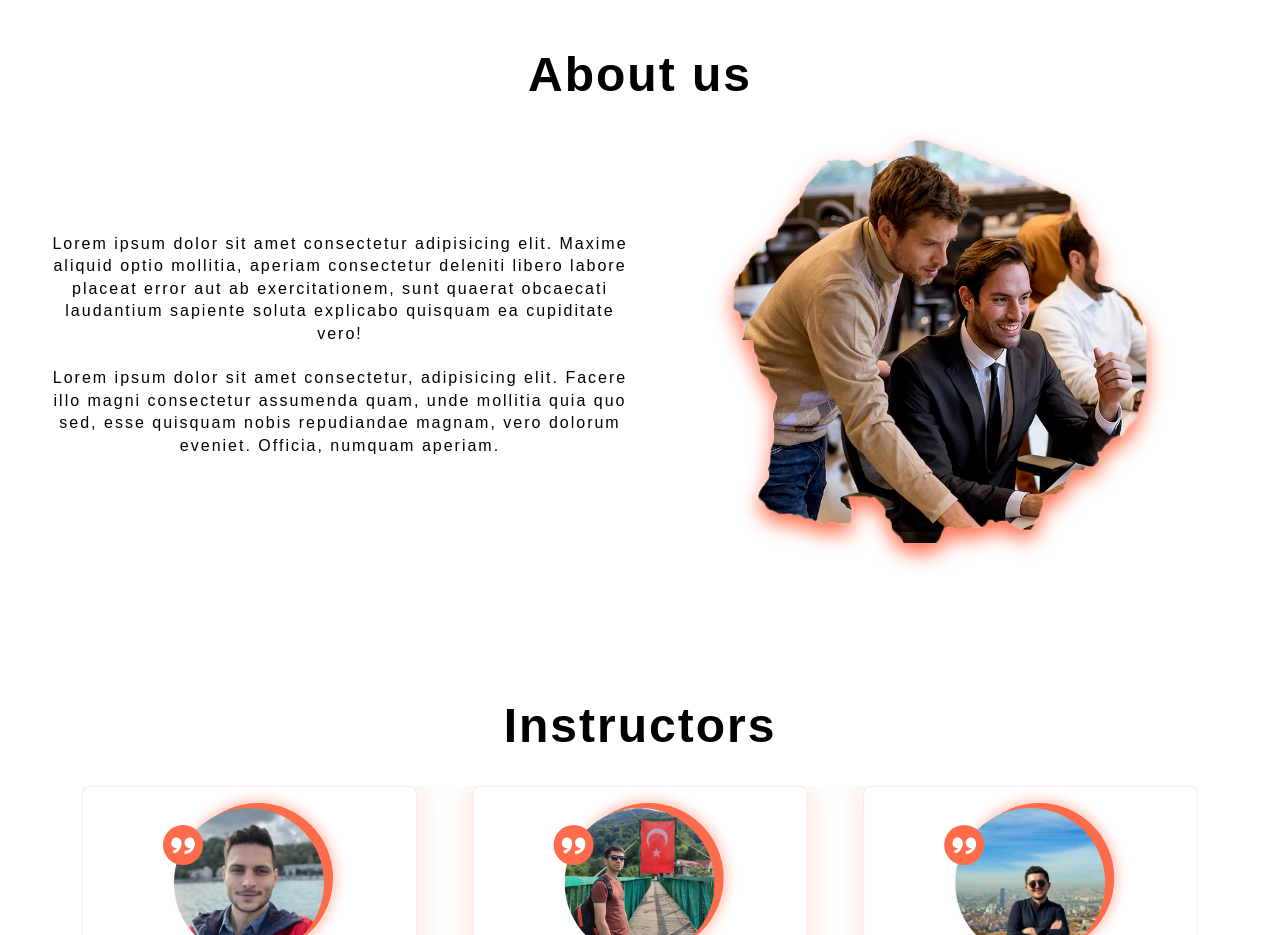
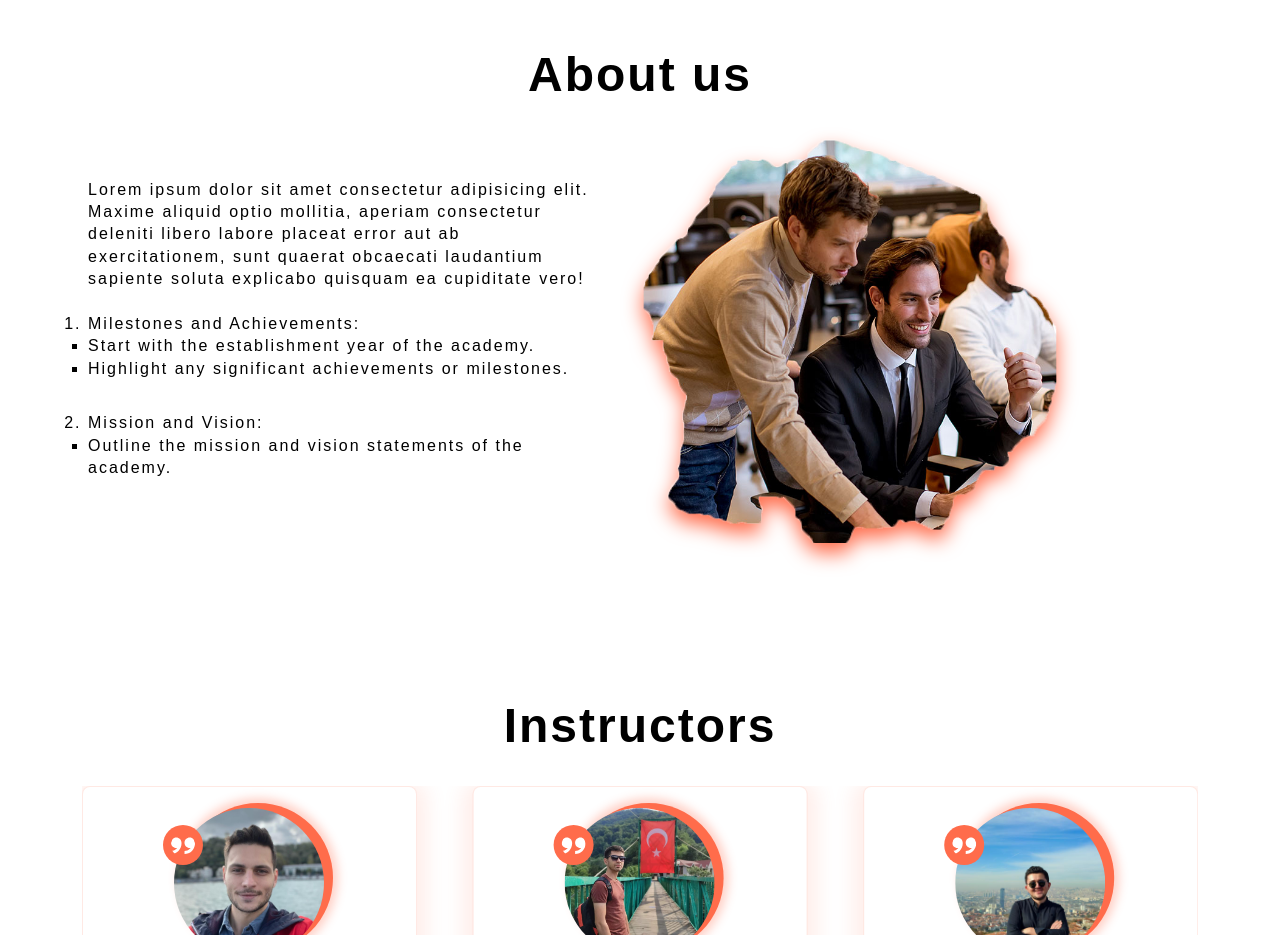
Before and after one commit to milyazkamil/EME-Academy, a plain HTML site: page index.html in a window 1280 px wide. Shown: the part 2160-3095 px from the top of the page. Drawn offline with Linux system fonts and the light colour scheme; a script that the page names is missing.

Commit message:
Added a list of information to the about section

```diff
--- a/index.html
+++ b/index.html
@@ -109,9 +109,23 @@
     <section id="about-us" class="about-us">
       <h2 class="dark-mode-text">About us</h2>
       <div class="about-us-info">
-        <div>
+        <div class="about-us-text-info">
           <p class="dark-mode-text">Lorem ipsum dolor sit amet consectetur adipisicing elit. Maxime aliquid optio mollitia, aperiam consectetur deleniti libero labore placeat error aut ab exercitationem, sunt quaerat obcaecati laudantium sapiente soluta explicabo quisquam ea cupiditate vero!</p><br>
-          <p class="dark-mode-text">Lorem ipsum dolor sit amet consectetur, adipisicing elit. Facere illo magni consectetur assumenda quam, unde mollitia quia quo sed, esse quisquam nobis repudiandae magnam, vero dolorum eveniet. Officia, numquam aperiam.</p>
+          <!-- <p class="dark-mode-text">Lorem ipsum dolor sit amet consectetur, adipisicing elit. Facere illo magni consectetur assumenda quam, unde mollitia quia quo sed, esse quisquam nobis repudiandae magnam, vero dolorum eveniet. Officia, numquam aperiam.</p> -->
+          <ol>
+            <li style="text-align: start;">Milestones and Achievements:
+              <ul>
+                <li>Start with the establishment year of the academy.</li>
+                <li>Highlight any significant achievements or milestones.</li>
+              </ul>
+            </li>
+            <li>Mission and Vision:
+              <ul>
+                <li>Outline the mission and vision statements of the academy.
+</li>
+              </ul>
+            </li>
+          </ol>
         </div>
         <div>
           <img src="./src/assets/images/about.png" alt="">
--- a/scss/index.scss
+++ b/scss/index.scss
@@ -829,7 +829,23 @@ body {
       display: flex;
       align-items: center;
       justify-content: center;
-
+      text-align: start;
+
+      & > .about-us-text-info {
+        padding: 0 3rem;
+
+        & > ol {
+
+          & > li {
+            text-align: start;
+            margin-bottom: 2rem;
+
+            & > ul {
+              list-style-type: square;
+            }
+          }
+        }
+      }
       & > div {
         width: 50%;
 
```
Also changed, not shown: src/index.css, 1 other file.
